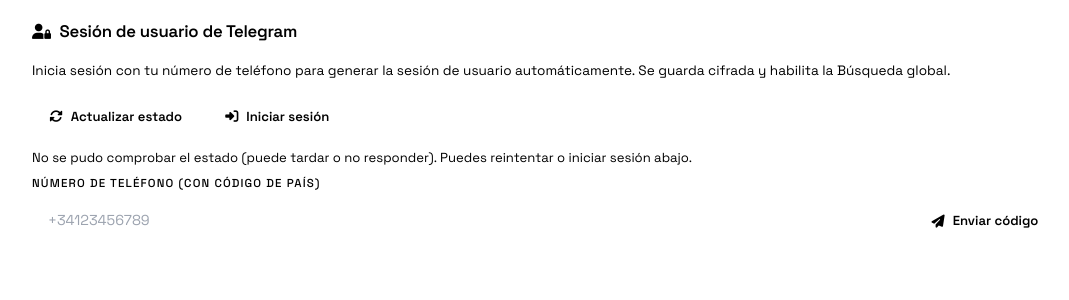
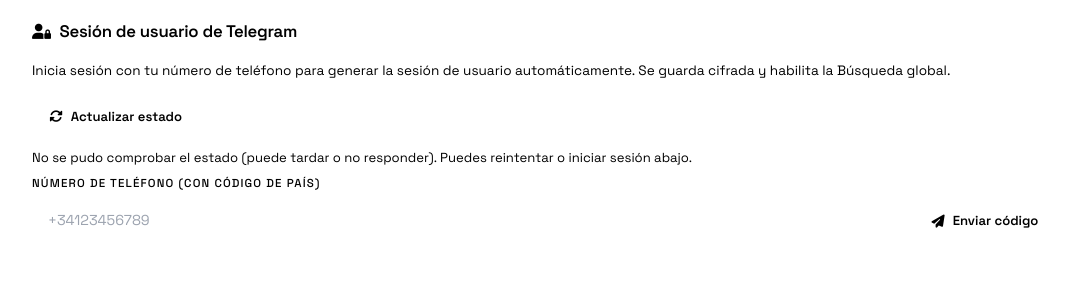
Before and after one commit to elierpg/personalmedia-safe, a Python web app: template Backend/fastapi/templates/settings.html in a window 1280 px wide. Shown: the part 2120-2420 px from the top of the page, without its empty margins (140-1209 px from the left). Run offline with Jinja, Linux system fonts and the light colour scheme; the template is opened without the code that fills it, so the values that code supplies are empty; some libraries are stand-ins or nearby versions.

Commit message:
fix: remove redundant top login button from Telegram session settings

```diff
--- a/Backend/fastapi/templates/settings.html
+++ b/Backend/fastapi/templates/settings.html
@@ -509,7 +509,6 @@
 
         <div class="flex flex-wrap gap-2 mb-3">
             <button type="button" class="sess-btn" onclick="sessLoadStatus(true)"><i class="fa-solid fa-rotate"></i> Actualizar estado</button>
-            <button type="button" class="sess-btn primary" onclick="sessForceLogin()"><i class="fa-solid fa-right-to-bracket"></i> Iniciar sesión</button>
         </div>
 
         <div id="sess-loading" style="color:var(--text-sec);font-size:0.85rem;margin-bottom:.5rem">
```
